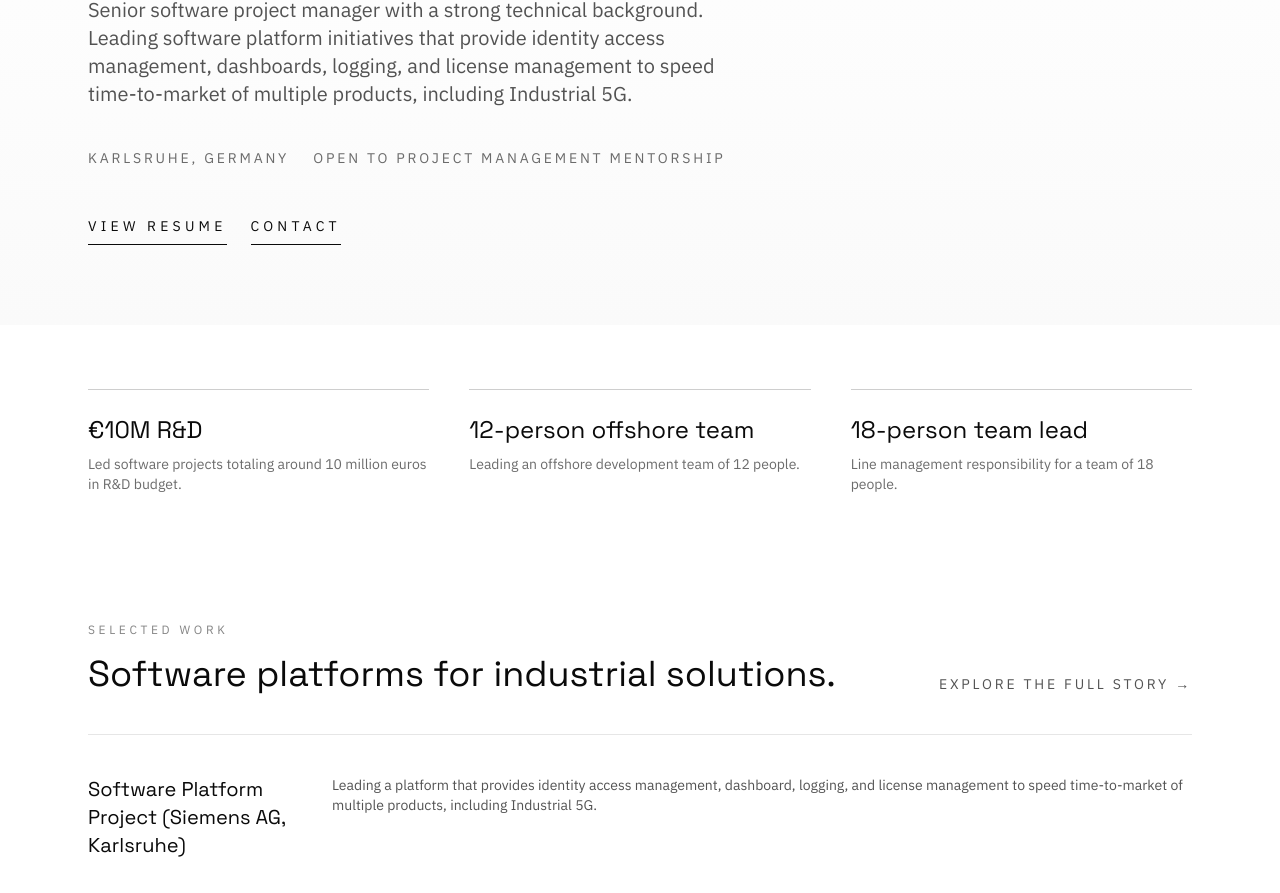
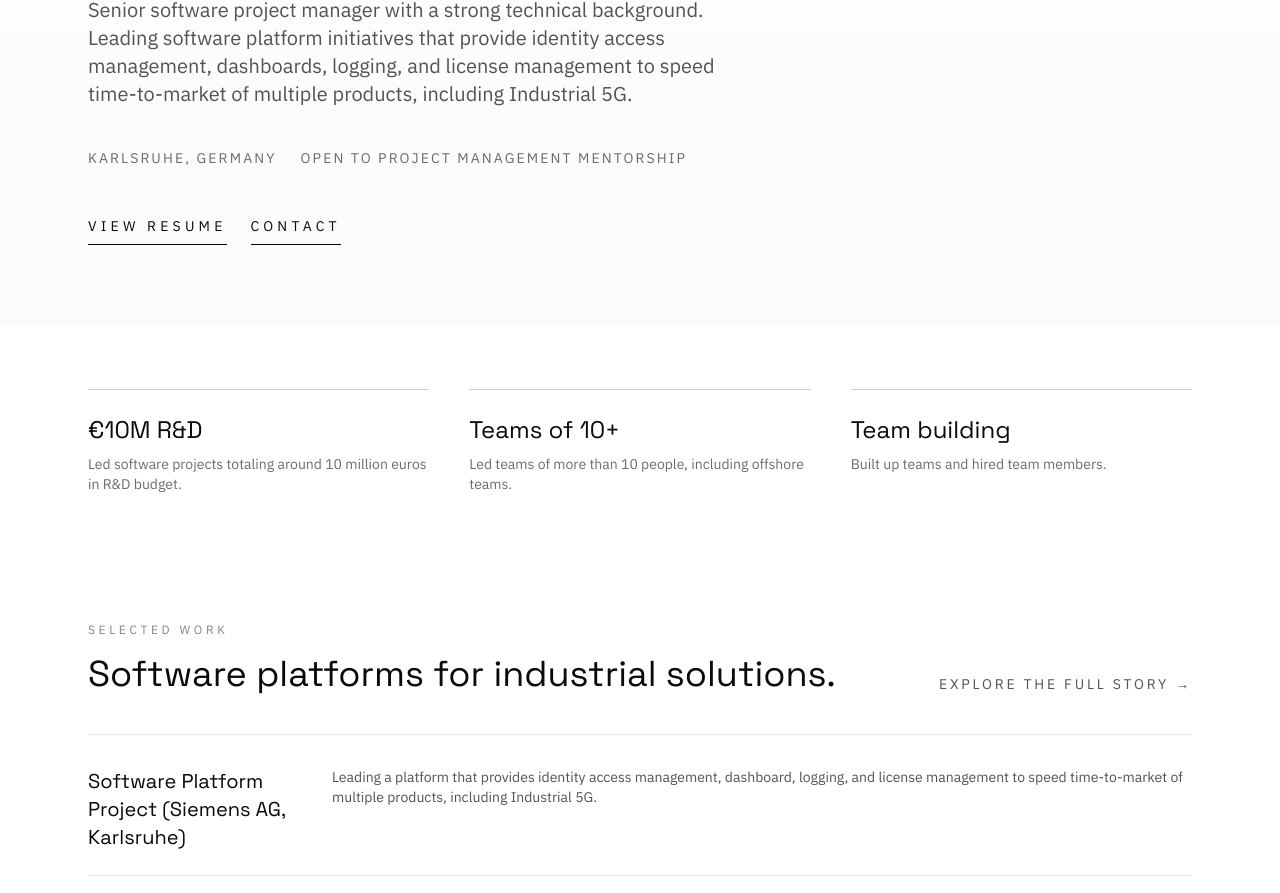
Before and after one commit to fatihyilmaz/fatihyilmaz.github.io, a Next.js app: page / in a window 1280 px wide. Shown: the part 289-1182 px from the top of the page. Built offline with nearby package versions, Linux system fonts and the light colour scheme.

Commit message:
Refine about page presentation

```diff
--- a/pages/_document.js
+++ b/pages/_document.js
@@ -5,7 +5,6 @@ export default function Document() {
     <Html lang="en">
       <Head>
         <meta charSet="utf-8" />
-        <meta name="viewport" content="width=device-width, initial-scale=1" />
         <meta name="description" content="Fatih Yılmaz - Senior Software Project Manager" />
         <link rel="preconnect" href="https://fonts.googleapis.com" />
         <link rel="preconnect" href="https://fonts.gstatic.com" crossOrigin="" />
--- a/pages/about.js
+++ b/pages/about.js
@@ -4,7 +4,7 @@ export default function About() {
   return (
     <Layout>
       <section className="max-w-4xl mx-auto px-6 py-16">
-        <p className="text-xs uppercase tracking-[0.4em] text-ink/50">About</p>
+        <p className="text-xs uppercase tracking-[0.25em] text-ink/50">About</p>
         <h1 className="font-display text-5xl text-ink mt-6">Profile</h1>
 
         <div className="mt-8 space-y-6 text-ink/70">
@@ -21,7 +21,7 @@ export default function About() {
 
           <div className="grid md:grid-cols-2 gap-6 border-t border-ink/10 pt-8">
             <div>
-              <h2 className="text-xs uppercase tracking-[0.3em] text-ink/50">Core Competencies</h2>
+              <h2 className="text-xs uppercase tracking-[0.2em] text-ink/50">Core Competencies</h2>
               <ul className="mt-4 space-y-2 text-sm">
                 <li>Software project management</li>
                 <li>Stakeholder management</li>
@@ -33,7 +33,7 @@ export default function About() {
               </ul>
             </div>
             <div>
-              <h2 className="text-xs uppercase tracking-[0.3em] text-ink/50">Contact</h2>
+              <h2 className="text-xs uppercase tracking-[0.2em] text-ink/50">Contact</h2>
               <ul className="mt-4 space-y-2 text-sm">
                 <li>Karlsruhe, Germany</li>
                 <li>ylmz.fth@gmail.com</li>
@@ -52,7 +52,7 @@ export default function About() {
           </div>
 
           <div className="border-t border-ink/10 pt-8">
-            <h2 className="text-xs uppercase tracking-[0.3em] text-ink/50">Key Achievements</h2>
+            <h2 className="text-xs uppercase tracking-[0.2em] text-ink/50">Key Achievements</h2>
             <ul className="mt-4 space-y-3 text-sm">
               <li>
                 Leading a software platform that provides identity access management, dashboard, logging, and license
@@ -62,13 +62,13 @@ export default function About() {
                 Built a new team from scratch and led delivery of SINEC INS (Infrastructure Network Services), a tool for
                 central network services in the Operational Technology (OT) field.
               </li>
-              <li>Led an offshore development team with 12 people.</li>
-              <li>Line management responsibility for a team of 18 people and hired team members.</li>
+              <li>Led teams of more than 10 people, including offshore teams.</li>
+              <li>Built up teams and hired team members.</li>
             </ul>
           </div>
 
           <div className="mt-6 space-y-6">
-            <h3 className="text-xs uppercase tracking-[0.3em] text-ink/50">Professional Experience</h3>
+            <h3 className="text-xs uppercase tracking-[0.2em] text-ink/50">Professional Experience</h3>
             <div className="space-y-6">
               <div>
                 <h4 className="font-display text-xl text-ink">
@@ -84,7 +84,7 @@ export default function About() {
                     Product owner responsibility of the platform alongside software project management.
                   </li>
                   <li>
-                    Leading an offshore development team with 12 people.
+                    Led teams of more than 10 people, including offshore teams.
                   </li>
                   <li>
                     Cross-functional collaboration with other product teams and stakeholders such as UI/UX experts and product managers.
@@ -102,10 +102,7 @@ export default function About() {
                     Project manager of the future software platform of Siemens Industrial Communication, starting from ideation.
                   </li>
                   <li>
-                    Line management responsibility for a team of 18 people.
-                  </li>
-                  <li>
-                    Built up the team and hired team members.
+                    Led teams of more than 10 people, including line management and hiring.
                   </li>
                 </ul>
               </div>
@@ -147,7 +144,7 @@ export default function About() {
           </div>
 
           <div className="mt-12 space-y-6 border-t border-ink/10 pt-8">
-            <h3 className="text-xs uppercase tracking-[0.3em] text-ink/50">Education & Certifications</h3>
+            <h3 className="text-xs uppercase tracking-[0.2em] text-ink/50">Education & Certifications</h3>
             <div className="space-y-6">
               <div>
                 <h4 className="font-display text-xl text-ink">
--- a/pages/blog/index.js
+++ b/pages/blog/index.js
@@ -46,7 +46,7 @@ export default function Blog({ posts }) {
                   )}
                 </div>
                 <h2 className="font-display text-2xl text-ink mb-3">
-                  <Link href={`/blog/${post.slug}`} className="hover:text-ink/70 transition-colors">
+                  <Link href={`/blog/${post.slug}/`} className="hover:text-ink/70 transition-colors">
                     {post.title}
                   </Link>
                 </h2>
@@ -65,7 +65,7 @@ export default function Blog({ posts }) {
                     ))}
                   </div>
                   <Link
-                    href={`/blog/${post.slug}`}
+                    href={`/blog/${post.slug}/`}
                     className="text-xs uppercase tracking-[0.3em] border-b border-ink pb-1 hover:text-ink/70"
                   >
                     Read more →
--- a/pages/index.js
+++ b/pages/index.js
@@ -6,7 +6,7 @@ export default function Home() {
     <Layout>
       <section className="bg-hero-gradient">
         <div className="max-w-6xl mx-auto px-6 py-20">
-          <p className="text-xs uppercase tracking-[0.4em] text-ink/50">Senior Software Project Manager</p>
+          <p className="text-xs uppercase tracking-[0.25em] text-ink/50">Senior Software Project Manager</p>
           <h1 className="font-display text-6xl md:text-7xl leading-[1.05] text-ink mt-6">
             Fatih Yılmaz
           </h1>
@@ -15,7 +15,7 @@ export default function Home() {
             provide identity access management, dashboards, logging, and license management to speed time-to-market of
             multiple products, including Industrial 5G.
           </p>
-          <div className="mt-10 flex flex-wrap gap-6 text-sm text-ink/60 uppercase tracking-[0.2em]">
+          <div className="mt-10 flex flex-wrap gap-6 text-sm text-ink/60 uppercase tracking-[0.15em]">
             <span>Karlsruhe, Germany</span>
             <span>Open to project management mentorship</span>
           </div>
@@ -43,12 +43,12 @@ export default function Home() {
             label: 'Led software projects totaling around 10 million euros in R&D budget.'
           },
           {
-            value: '12-person offshore team',
-            label: 'Leading an offshore development team of 12 people.'
+            value: 'Teams of 10+',
+            label: 'Led teams of more than 10 people, including offshore teams.'
           },
           {
-            value: '18-person team lead',
-            label: 'Line management responsibility for a team of 18 people.'
+            value: 'Team building',
+            label: 'Built up teams and hired team members.'
           }
         ].map((stat) => (
           <div key={stat.value} className="border-t border-ink/20 pt-6">
@@ -68,7 +68,7 @@ export default function Home() {
             Explore the full story →
           </Link>
         </div>
-        <div className="mt-10 space-y-8 border-t border-ink/10 pt-10">
+        <div className="mt-10 border-t border-ink/10 pt-2 divide-y divide-ink/10">
           {[
             {
               title: 'Software Platform Project (Siemens AG, Karlsruhe)',
@@ -84,7 +84,7 @@ export default function Home() {
               desc: 'Product owner responsibilities alongside software project management.'
             }
           ].map((item) => (
-            <div key={item.title} className="grid md:grid-cols-[220px_1fr] gap-6">
+            <div key={item.title} className="grid md:grid-cols-[220px_1fr] gap-6 py-6">
               <h3 className="font-display text-xl text-ink">{item.title}</h3>
               <p className="text-sm text-ink/70">{item.desc}</p>
             </div>
```
Also changed, not shown: pages/blog/[slug].js (+11 -11 lines).
